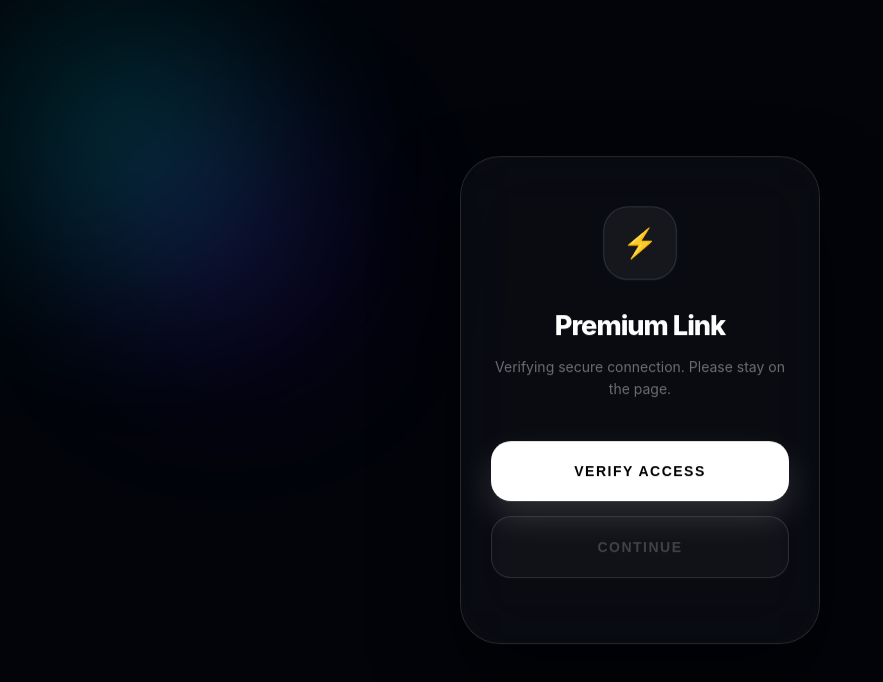
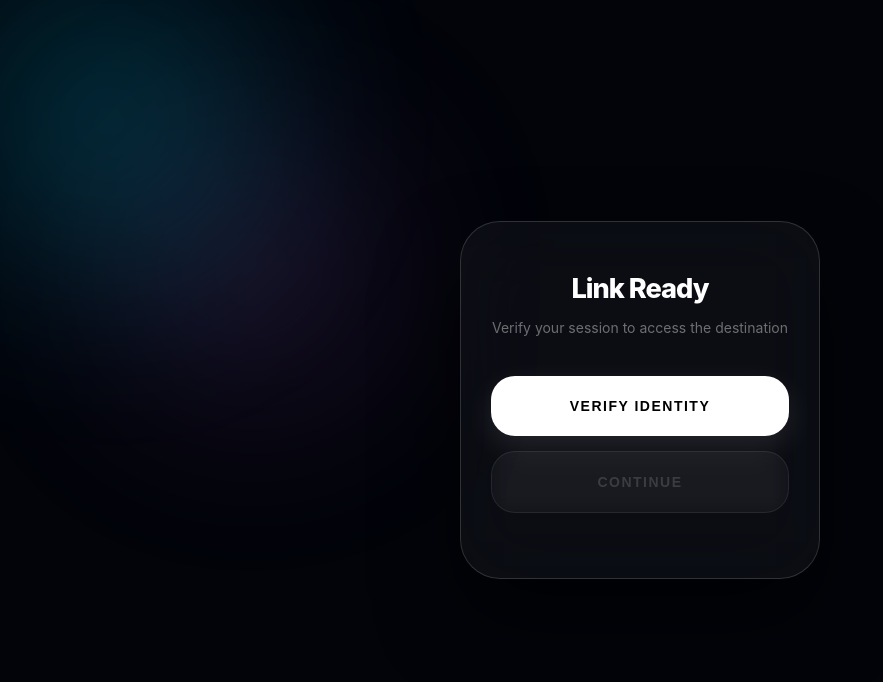
Before and after one commit to UnlockLinks/Linkshub, a plain HTML site: page index.html in a window 1280 px wide. Shown: the whole page, without its empty margins (0-883 px from the left). Drawn offline with Linux system fonts and the light colour scheme.

Commit message:
Index.html

```diff
--- a/index.html
+++ b/index.html
@@ -6,10 +6,12 @@
     <title>Cloud Portal</title>
     <style>
         :root {
-            --glass: rgba(255, 255, 255, 0.03);
-            --glass-border: rgba(255, 255, 255, 0.12);
-            --blue: #00f2fe;
-            --purple: #7000ff;
+            /* Your Preferred Color Combination */
+            --glass: rgba(255, 255, 255, 0.04);
+            --glass-border: rgba(255, 255, 255, 0.15);
+            --blue: #00d2ff;
+            --light-blue: #3a7bd5;
+            --purple: #9d50bb;
             --font: 'Inter', -apple-system, system-ui, sans-serif;
         }
 
@@ -23,7 +25,6 @@
             position: relative;
         }
 
-        /* Perfectly Centered Wrapper */
         .wrapper {
             position: absolute;
             top: 50%; left: 50%;
@@ -32,26 +33,25 @@
             z-index: 10;
         }
 
-        /* Animated Aesthetic Blobs */
+        /* Ambient Animated Blobs */
         .blob {
-            position: absolute; width: 400px; height: 400px;
+            position: absolute; width: 450px; height: 450px;
             background: radial-gradient(circle, var(--blue), transparent 70%);
-            filter: blur(80px); border-radius: 50%; z-index: 1;
-            opacity: 0.25; animation: move 15s infinite alternate;
-            top: -100px; left: -100px;
+            filter: blur(90px); border-radius: 50%; z-index: 1;
+            opacity: 0.3; animation: move 15s infinite alternate;
+            top: -150px; left: -150px;
         }
         .blob-2 {
-            bottom: -150px; right: -100px; width: 350px; height: 350px;
+            bottom: -150px; right: -100px; width: 400px; height: 400px;
             background: radial-gradient(circle, var(--purple), transparent 70%);
-            filter: blur(80px); opacity: 0.2; animation: move 12s infinite alternate-reverse;
+            filter: blur(90px); opacity: 0.25; animation: move 12s infinite alternate-reverse;
         }
         @keyframes move { from { transform: translate(0,0); } to { transform: translate(60px, 80px); } }
 
-        /* The Professional Glass Card */
         .glass-card {
             background: var(--glass);
-            backdrop-filter: blur(35px);
-            -webkit-backdrop-filter: blur(35px);
+            backdrop-filter: blur(40px);
+            -webkit-backdrop-filter: blur(40px);
             border: 1px solid var(--glass-border);
             border-radius: 40px;
             padding: 50px 30px;
@@ -61,40 +61,10 @@
             overflow: hidden;
         }
 
-        /* Shimmer Shine Effect */
-        .glass-card::before {
-            content: '';
-            position: absolute;
-            top: 0; left: -150%;
-            width: 100%; height: 100%;
-            background: linear-gradient(90deg, transparent, rgba(255,255,255,0.05), transparent);
-            transform: skewX(-20deg);
-            animation: shine 6s infinite;
-        }
-        @keyframes shine {
-            0% { left: -150%; }
-            20% { left: 150%; }
-            100% { left: 150%; }
-        }
+        h1 { font-size: 1.7rem; font-weight: 800; margin: 0 0 10px; letter-spacing: -1px; }
+        p { font-size: 14px; color: rgba(255,255,255,0.4); margin-bottom: 40px; }
 
-        .icon-circle {
-            width: 70px; height: 70px;
-            background: rgba(255,255,255,0.05);
-            border: 1px solid var(--glass-border);
-            border-radius: 24px; margin: 0 auto 30px;
-            display: flex; align-items: center; justify-content: center;
-            font-size: 28px;
-            animation: pulse 3s infinite;
-        }
-        @keyframes pulse {
-            0%, 100% { transform: scale(1); box-shadow: 0 0 0 rgba(0,242,254,0); }
-            50% { transform: scale(1.05); box-shadow: 0 0 20px rgba(0,242,254,0.1); }
-        }
-
-        h1 { font-size: 1.7rem; font-weight: 800; margin: 0 0 10px; letter-spacing: -1px; }
-        p { font-size: 14px; color: rgba(255,255,255,0.4); margin-bottom: 40px; line-height: 1.6; }
-
-        /* CIRCLE FIX: Progress Ring */
+        /* CIRCLE PROGRESS */
         .loader-container {
             position: relative; width: 100px; height: 100px; margin: 0 auto 35px; display: none;
         }
@@ -109,9 +79,9 @@
             filter: drop-shadow(0 0 10px var(--blue));
         }
 
-        /* Premium Buttons */
+        /* BUTTONS */
         .btn {
-            width: 100%; padding: 22px; border-radius: 20px;
+            width: 100%; padding: 22px; border-radius: 24px;
             border: none; font-size: 14px; font-weight: 700;
             cursor: pointer; transition: 0.4s cubic-bezier(0.19, 1, 0.22, 1);
             margin-bottom: 15px; text-transform: uppercase; letter-spacing: 1.5px;
@@ -119,18 +89,37 @@
 
         #b1 {
             background: #ffffff; color: #000;
-            box-shadow: 0 15px 35px rgba(255,255,255,0.15);
+            box-shadow: 0 10px 30px rgba(255,255,255,0.1);
         }
-        #b1:hover { transform: translateY(-3px); box-shadow: 0 20px 40px rgba(255,255,255,0.25); }
 
+        /* THE GLASSY CONTINUE BUTTON */
         #b2 {
-            background: rgba(255,255,255,0.03); color: rgba(255,255,255,0.2);
-            border: 1px solid var(--glass-border); cursor: not-allowed;
+            background: rgba(255, 255, 255, 0.02);
+            color: rgba(255, 255, 255, 0.15);
+            border: 1px solid rgba(255, 255, 255, 0.08);
+            cursor: not-allowed;
+            backdrop-filter: blur(10px);
         }
+
         #b2.active {
-            background: linear-gradient(135deg, var(--blue), var(--purple));
-            color: white; cursor: pointer; border: none;
-            box-shadow: 0 20px 40px rgba(112, 0, 255, 0.4);
+            /* Deep Glassy Purple with Inner Shine */
+            background: linear-gradient(135deg, rgba(157, 80, 187, 0.4), rgba(58, 123, 213, 0.4));
+            color: white;
+            cursor: pointer;
+            border: 1px solid rgba(255, 255, 255, 0.3);
+            backdrop-filter: blur(20px);
+            -webkit-backdrop-filter: blur(20px);
+            box-shadow:
+                0 15px 35px rgba(157, 80, 187, 0.3),
+                inset 0 1px 1px rgba(255, 255, 255, 0.4),
+                inset 0 -1px 20px rgba(0, 0, 0, 0.2);
+            text-shadow: 0 0 10px rgba(255, 255, 255, 0.5);
+        }
+
+        #b2.active:hover {
+            transform: translateY(-3px) scale(1.02);
+            border: 1px solid rgba(255, 255, 255, 0.5);
+            box-shadow: 0 20px 40px rgba(157, 80, 187, 0.5);
         }
     </style>
 </head>
@@ -140,9 +129,8 @@
 
     <div class="wrapper">
         <div class="glass-card">
-            <div class="icon-circle">⚡</div>
-            <h1>Premium Link</h1>
-            <p id="msg">Verifying secure connection. Please stay on the page.</p>
+            <h1>Link Ready</h1>
+            <p id="msg">Verify your session to access the destination</p>
 
             <div class="loader-container" id="lBox">
                 <svg viewBox="0 0 100 100">
@@ -151,7 +139,7 @@
                 </svg>
             </div>
 
-            <button id="b1" class="btn">Verify Access</button>
+            <button id="b1" class="btn">Verify Identity</button>
             <button id="b2" class="btn" disabled>Continue</button>
         </div>
     </div>
@@ -171,11 +159,11 @@
             window.open(m, '_blank');
             b1.style.display = 'none';
             lBox.style.display = 'block';
-            msg.innerText = "Synchronizing neural link...";
+            msg.innerText = "Processing security layers...";
 
             let time = 0;
             const limit = 4000;
-            const dash = 251.2; // 2 * PI * R (40)
+            const dash = 251.2;
 
             const timer = setInterval(() => {
                 time += 50;
@@ -187,7 +175,7 @@
                     lBox.style.display = 'none';
                     b2.disabled = false;
                     b2.classList.add('active');
-                    msg.innerText = "Connection Established ✅";
+                    msg.innerText = "Verified Successfully ✅";
                 }
             }, 50);
         };
```
